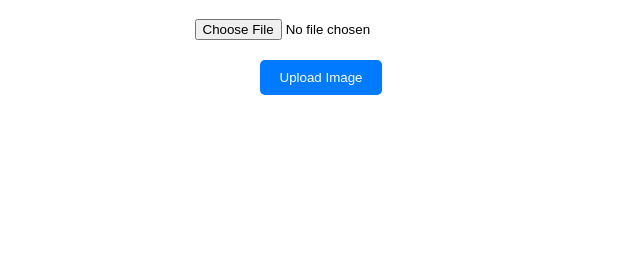
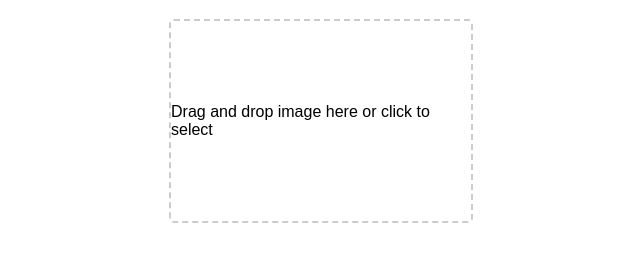
Before and after one commit to Sabarish-2/cancer-vercel, a plain HTML site: page index.html in a window 1280 px wide. Shown: the part 81-342 px from the top of the page, without its empty margins (319-959 px from the left). Drawn offline with Linux system fonts and the light colour scheme.

Commit message:
drag n drop n model

```diff
--- a/index.html
+++ b/index.html
@@ -13,19 +13,19 @@
         h1 {
             text-align: center;
         }
+        #dropArea {
+            border: 2px dashed #ccc;
+            border-radius: 5px;
+            width: 300px;
+            height: 200px;
+            margin: 20px auto;
+            display: flex;
+            justify-content: center;
+            align-items: center;
+            cursor: pointer;
+        }
         #imageInput {
-            display: block;
-            margin: 20px auto;
-        }
-        #uploadButton {
-            display: block;
-            margin: 0 auto;
-            padding: 10px 20px;
-            background-color: #007bff;
-            color: #fff;
-            border: none;
-            border-radius: 5px;
-            cursor: pointer;
+            display: none;
         }
         #result {
             text-align: center;
@@ -36,15 +36,29 @@
 </head>
 <body>
     <h1>Tumor Detection</h1>
-    <input type="file" id="imageInput" accept="image/*">
-    <button id="uploadButton" onclick="uploadImage()">Upload Image</button>
+    <div id="dropArea" ondrop="handleDrop(event)" ondragover="handleDragOver(event)">
+        <input type="file" id="imageInput" accept="image/*" onchange="handleFiles(event)">
+        <p>Drag and drop image here or click to select</p>
+    </div>
     <div id="result"></div>
 
     <script>
-        function uploadImage() {
-            const fileInput = document.getElementById('imageInput');
-            const file = fileInput.files[0];
+        function handleFiles(event) {
+            const fileInput = event.target;
+            handleImageUpload(fileInput.files[0]);
+        }
 
+        function handleDrop(event) {
+            event.preventDefault();
+            const file = event.dataTransfer.files[0];
+            handleImageUpload(file);
+        }
+
+        function handleDragOver(event) {
+            event.preventDefault();
+        }
+
+        function handleImageUpload(file) {
             if (!file) {
                 alert('Please select an image.');
                 return;
```
Also changed, not shown: 1 other file.
